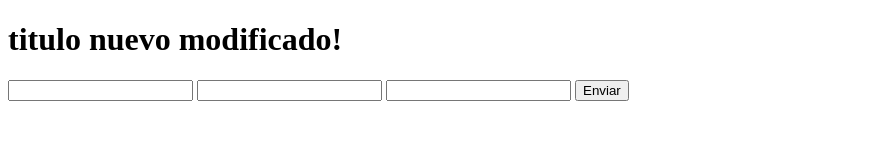
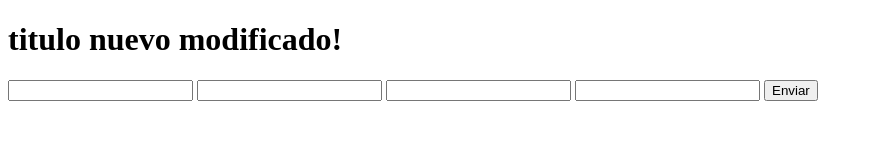
Before and after one commit to MelBordon/Hello-world-Git, a plain HTML site: page index.html in a window 1280 px wide. Shown: the whole page, without its empty margins (0-873 px from the left). Drawn offline with Linux system fonts and the light colour scheme.

Commit message:
se implemento birthdate

```diff
--- a/index.html
+++ b/index.html
@@ -13,6 +13,7 @@
         <input type="number" name="FirstName" id="FirstName">
         <input type="text" name="LastName" id="LastName">
         <input type="number" name="age" id="age">
+        <input type="age" name="birthdate" id="birthdate">
        <input type="button" value="Enviar">
     </form>
 </body>
```
